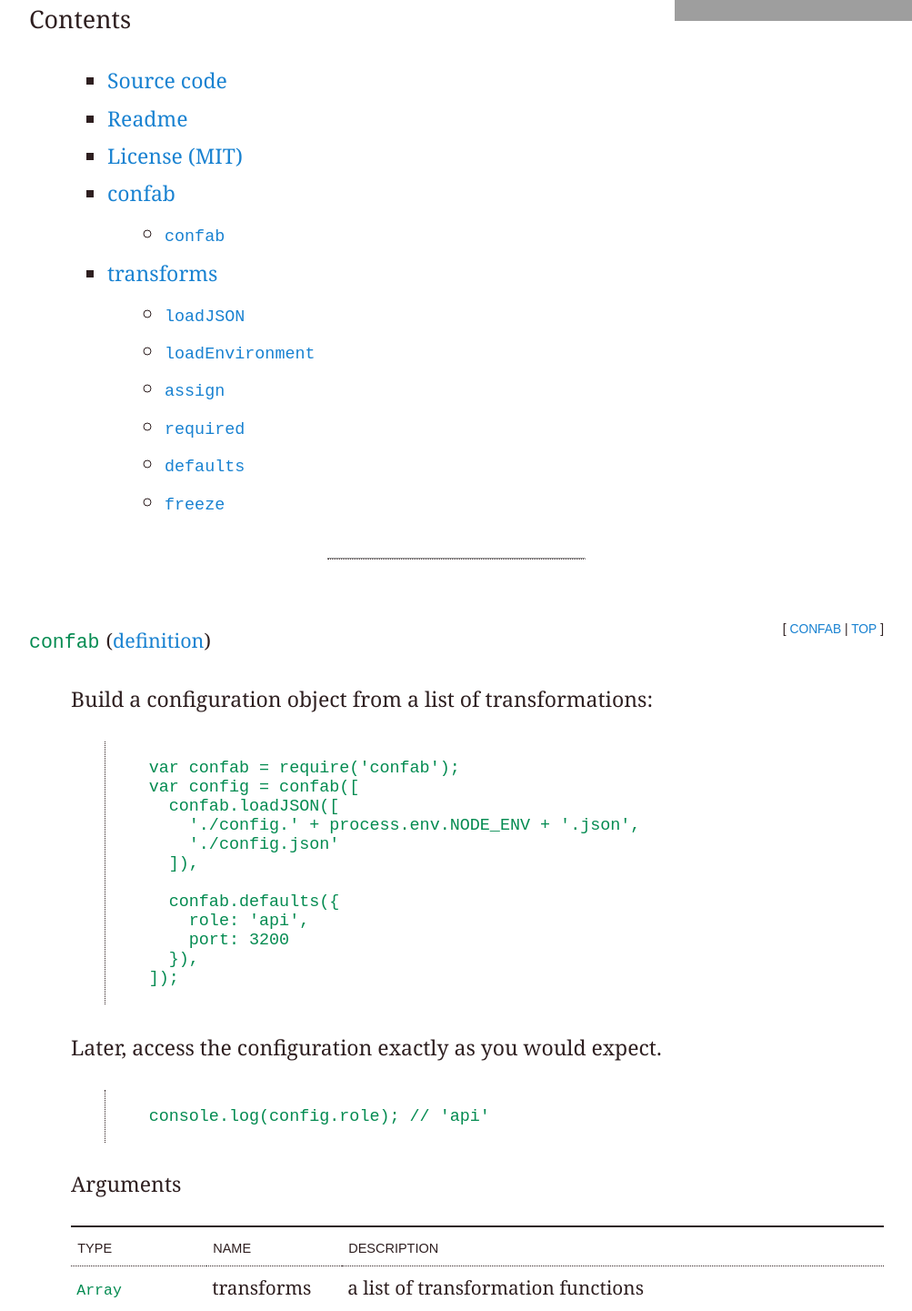
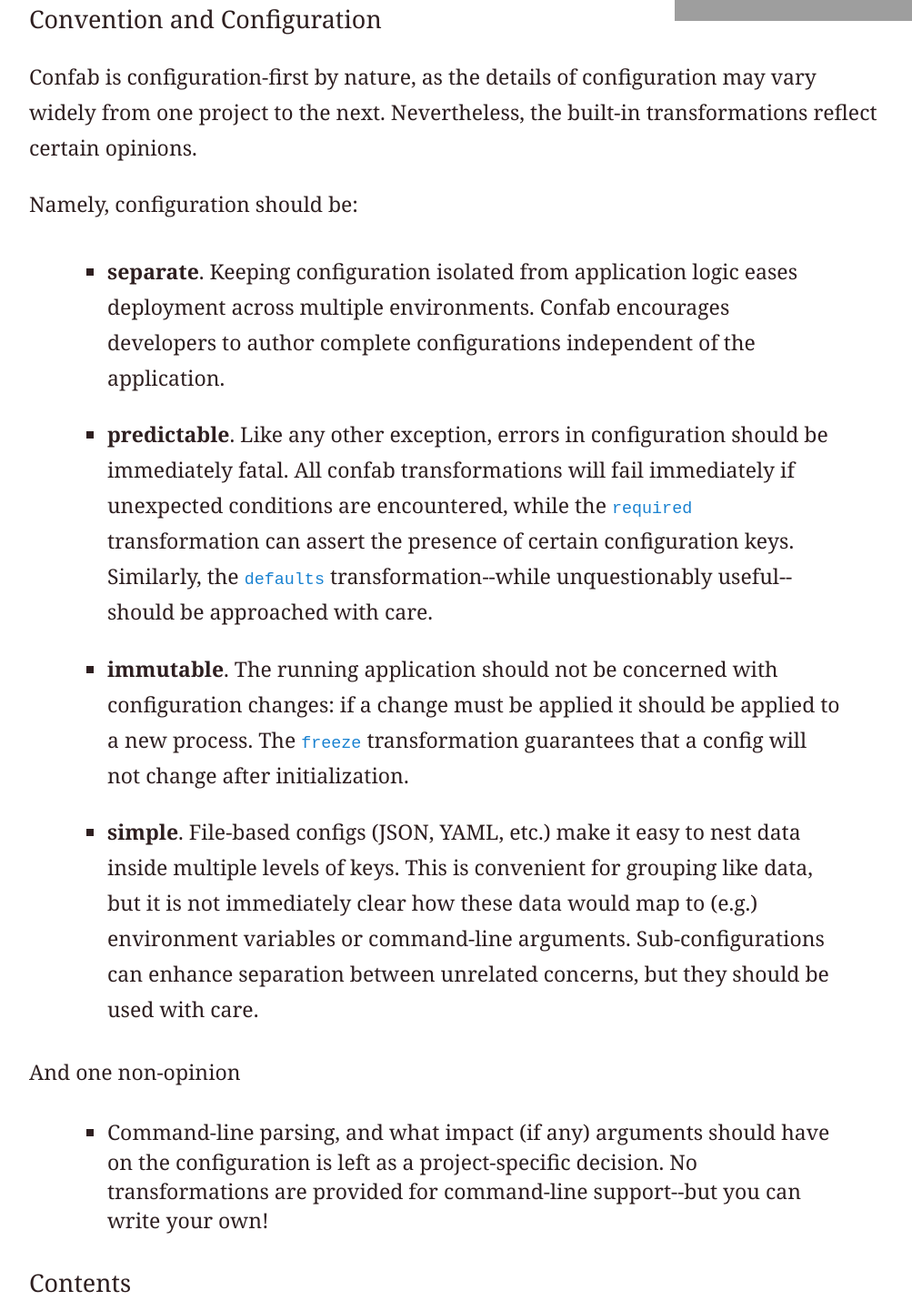
Before and after one commit to rjz/confab, a plain HTML site: page index.html in a window 1280 px wide. Shown: the part 277-1718 px from the top of the page at 91% size, without its empty margins (138-1141 px from the left). Drawn offline with Linux system fonts and the light colour scheme; grey boxes are pictures that could not be loaded.

Commit message:
Rebuilds gh-pages for commit f7fa503a8a2261047690cb55de9491b24f3cb1d0

```diff
--- a/index.html
+++ b/index.html
@@ -12,6 +12,43 @@
 
         <div>
           <p>fabulous configuration!</p>
+
+          <h3 id="convention-and-configuration">Convention and Configuration</h3>
+          <p>Confab is configuration-first by nature, as the details of configuration may
+          vary widely from one project to the next. Nevertheless, the built-in
+          transformations reflect certain opinions.</p>
+          <p>Namely, configuration should be:</p>
+          <ul>
+            <li><p><strong>separate</strong>. Keeping configuration isolated from application logic eases
+            deployment across multiple environments. Confab encourages developers to
+            author complete configurations independent of the application.</p>
+            </li>
+            <li><p><strong>predictable</strong>. Like any other exception, errors in configuration should be
+            immediately fatal. All confab transformations will fail immediately if
+            unexpected conditions are encountered, while the <a href="http://rjz.github.io/confab/#transforms-required"><code>required</code></a>
+            transformation can assert the presence of certain configuration keys.
+            Similarly, the <a href="http://rjz.github.io/confab/#transforms-defaults"><code>defaults</code></a> transformation--while
+            unquestionably useful--should be approached with care.</p>
+            </li>
+            <li><p><strong>immutable</strong>. The running application should not be concerned with
+            configuration changes: if a change must be applied it should be applied to a
+            new process. The <a href="http://rjz.github.io/confab/#transforms-freeze"><code>freeze</code></a> transformation guarantees that a
+            config will not change after initialization.</p>
+            </li>
+            <li><p><strong>simple</strong>. File-based configs (JSON, YAML, etc.) make
+            it easy to nest data inside multiple levels of keys. This is convenient for
+            grouping like data, but it is not immediately clear how these data would map
+            to (e.g.) environment variables or command-line arguments.
+            Sub-configurations can enhance separation between unrelated concerns, but
+            they should be used with care.</p>
+            </li>
+          </ul>
+          <h4 id="and-one-non-opinion">And one non-opinion</h4>
+          <ul>
+            <li>Command-line parsing, and what impact (if any) arguments should have on the
+            configuration is left as a project-specific decision. No transformations
+            are provided for command-line support--but you can write your own!</li>
+          </ul>
         </div>
 
         <h3>Contents</h3>
@@ -81,7 +118,7 @@
    confab.defaults({
      role: 'api',
      port: 3200
-   }),
+   })
  ]);
 </code></pre>
 
@@ -136,7 +173,7 @@
 <pre><code>var loadJSONTransform = confab.loadJSON([
  './config.json',
   __dirname + '/config.json',
-  process.env.HOME + '/config.json',
+  process.env.HOME + '/config.json'
 ]);
 </code></pre>
 
```
